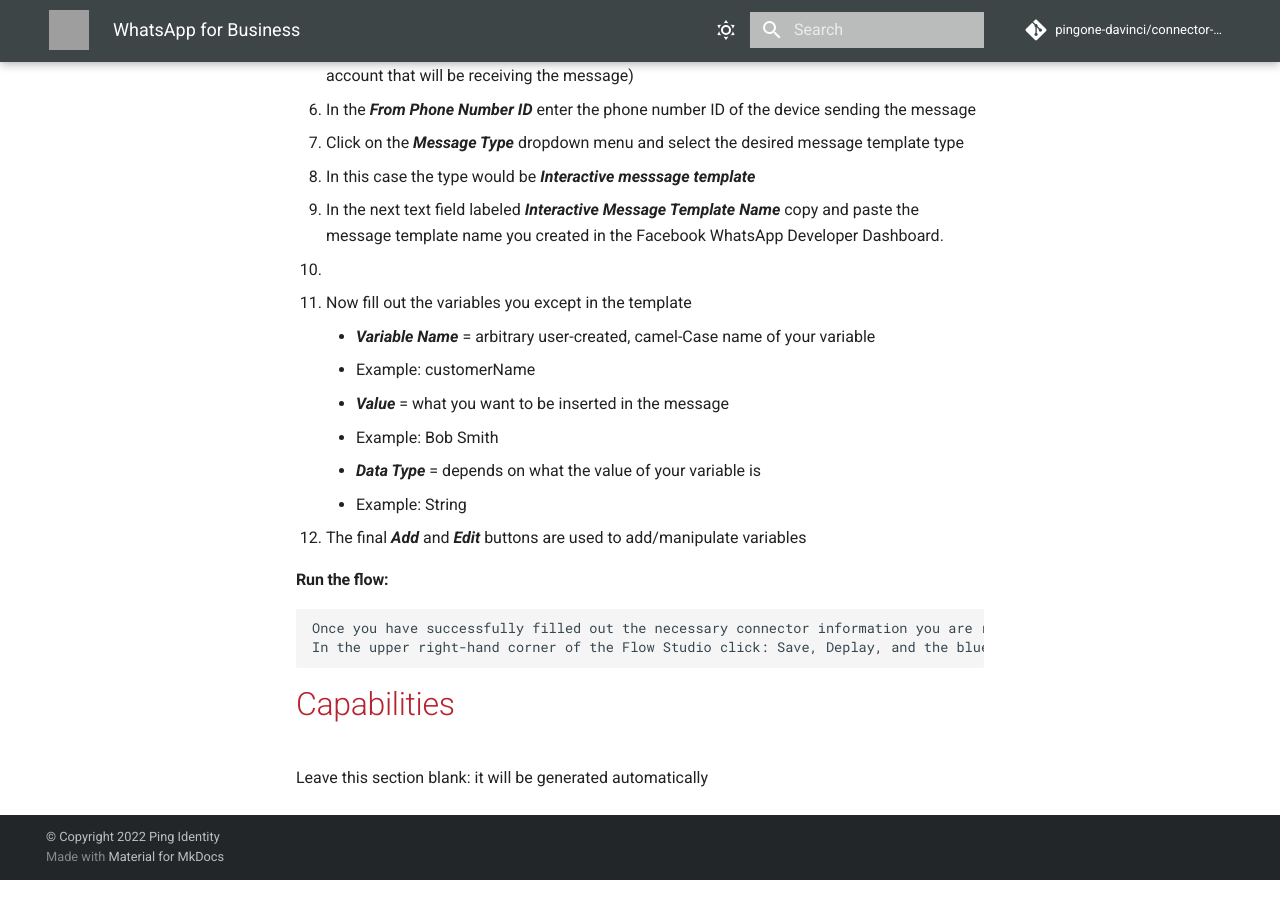
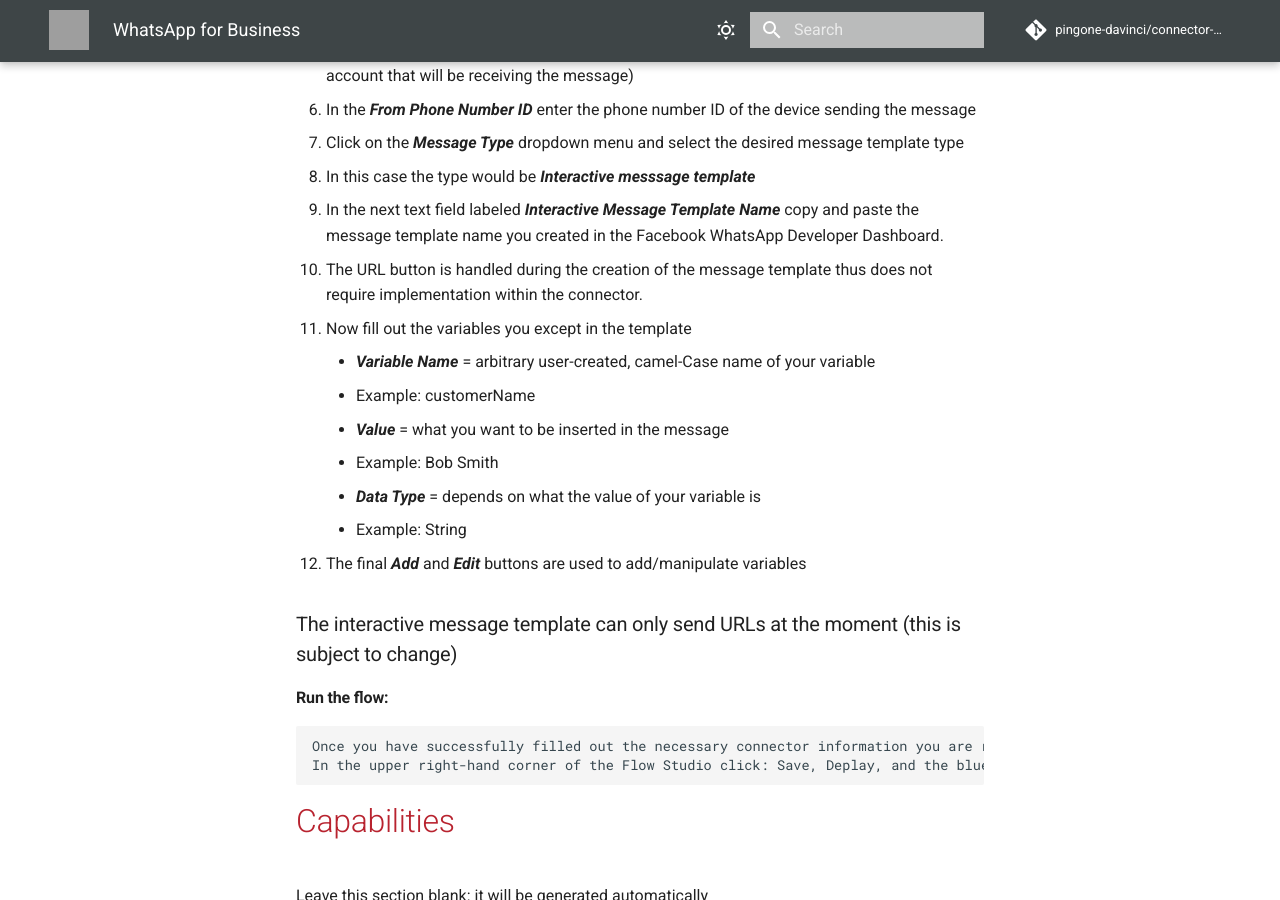
Before and after one commit to pingone-davinci/documentation, an MkDocs documentation site: the page built from docs/whatsapp-business/README.md, in a window 1280 px wide and 900 px high, scrolled down 5022 px. Built offline with MkDocs 1.6.1 and Material for MkDocs 9.7.7, drawn with Linux system fonts in a browser that asks for light colours; comment, search, counter and statistics services are not loaded; grey boxes are pictures that could not be loaded.

````diff
--- a/docs/whatsapp-business/README.md
+++ b/docs/whatsapp-business/README.md
@@ -159,7 +159,7 @@
 7. Click on the _**Message Type**_ dropdown menu and select the desired message template type
    - In this case the type would be _**Interactive messsage template**_
 8. In the next text field labeled _**Interactive Message Template Name**_ copy and paste the message template name you created in the Facebook WhatsApp Developer Dashboard.
-9.
+9. The URL button is handled during the creation of the message template thus does not require implementation within the connector.
 10. Now fill out the variables you except in the template
     - _**Variable Name**_ = arbitrary user-created, camel-Case name of your variable
       - Example: customerName
@@ -168,6 +168,8 @@
     - _**Data Type**_ = depends on what the value of your variable is
       - Example: String
 11. The final _**Add**_ and _**Edit**_ buttons are used to add/manipulate variables
+
+### The interactive message template can only send URLs at the moment (this is subject to change)
 
 #### Run the flow:
 ```
````
